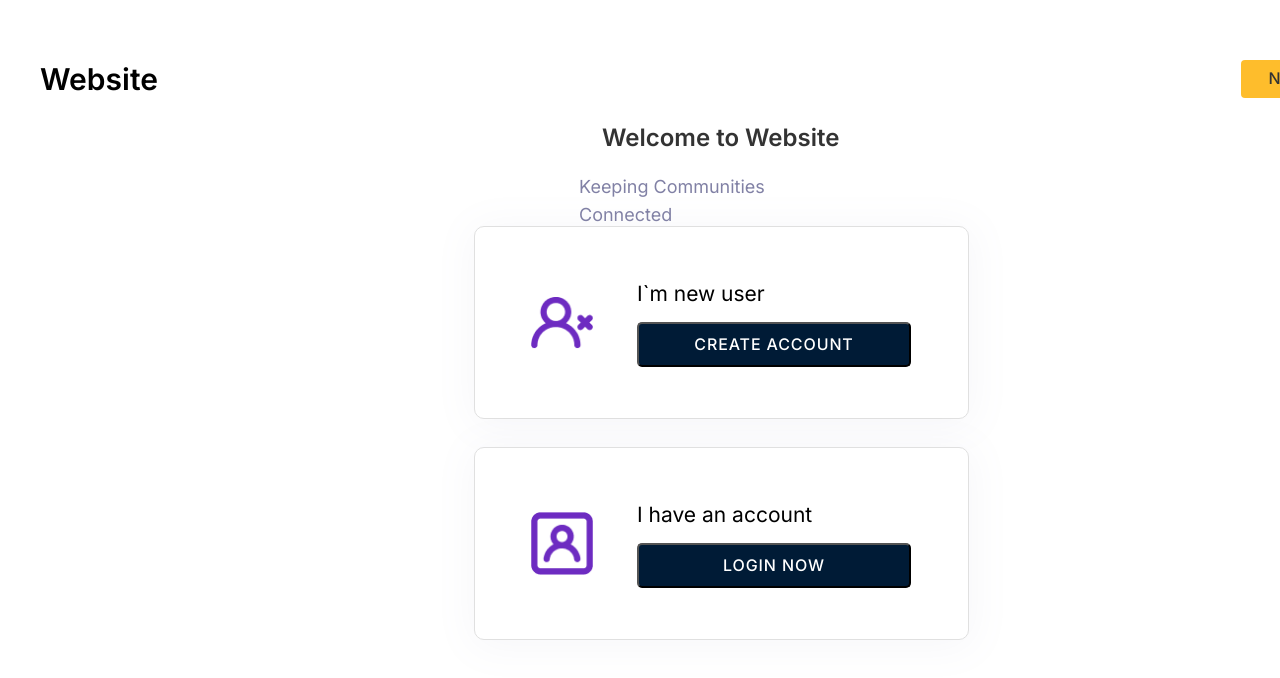
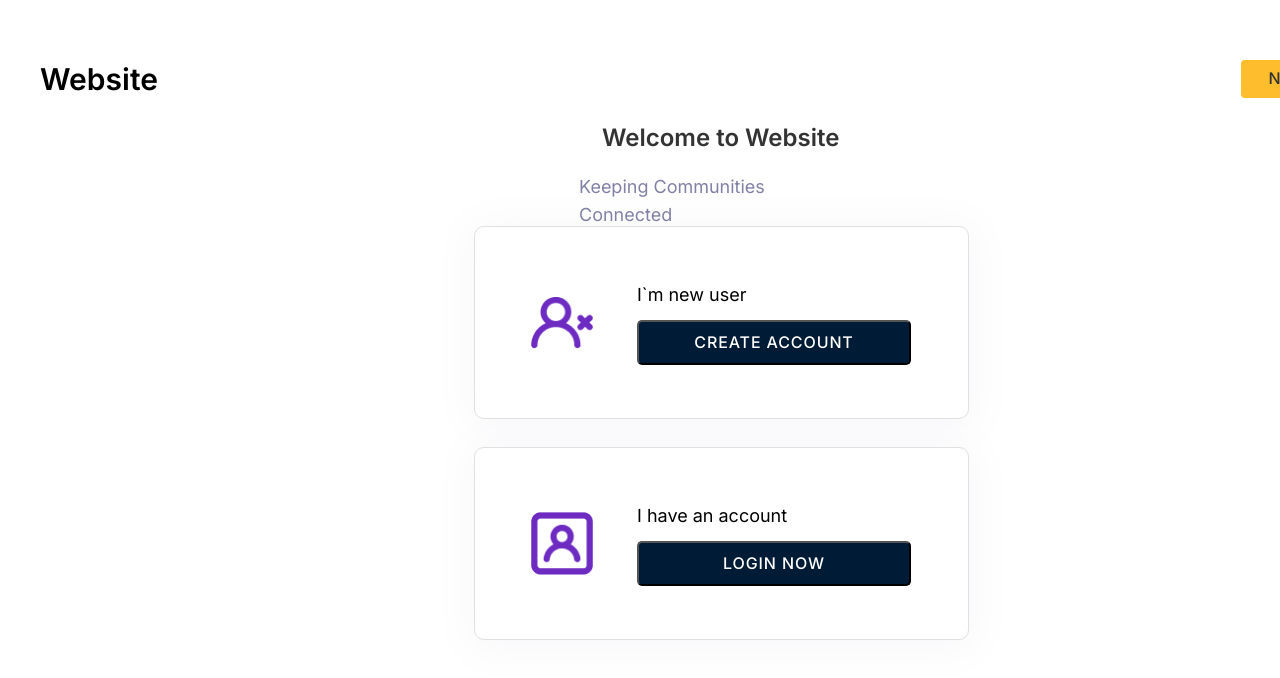
Before and after one commit to delbusque/Login-Wizard, a React (Create React App) app in the folder client/: page / in a window 1280 px wide. Shown: the part 864-1542 px from the top of the page. Built offline with nearby package versions, Linux system fonts and the light colour scheme.

Commit message:
Update LandingPage.module.css

```diff
--- a/client/src/pages/landing-page/LandingPage.module.css
+++ b/client/src/pages/landing-page/LandingPage.module.css
@@ -56,7 +56,7 @@
     padding-bottom: 12px;
     font-style: normal;
     font-weight: 400;
-    font-size: 21px;
+    font-size: 18px;
     line-height: 150%;
 }
 
```
